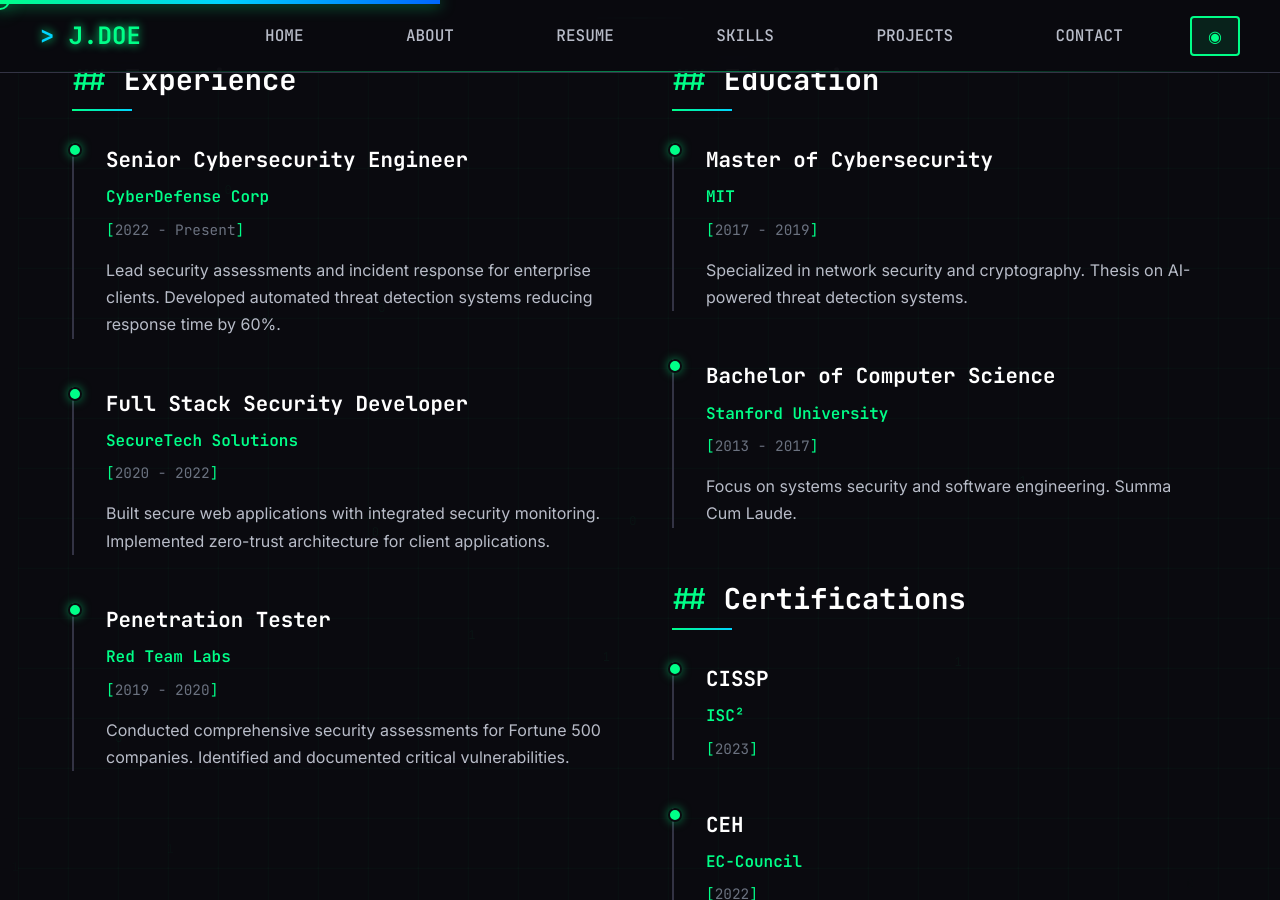
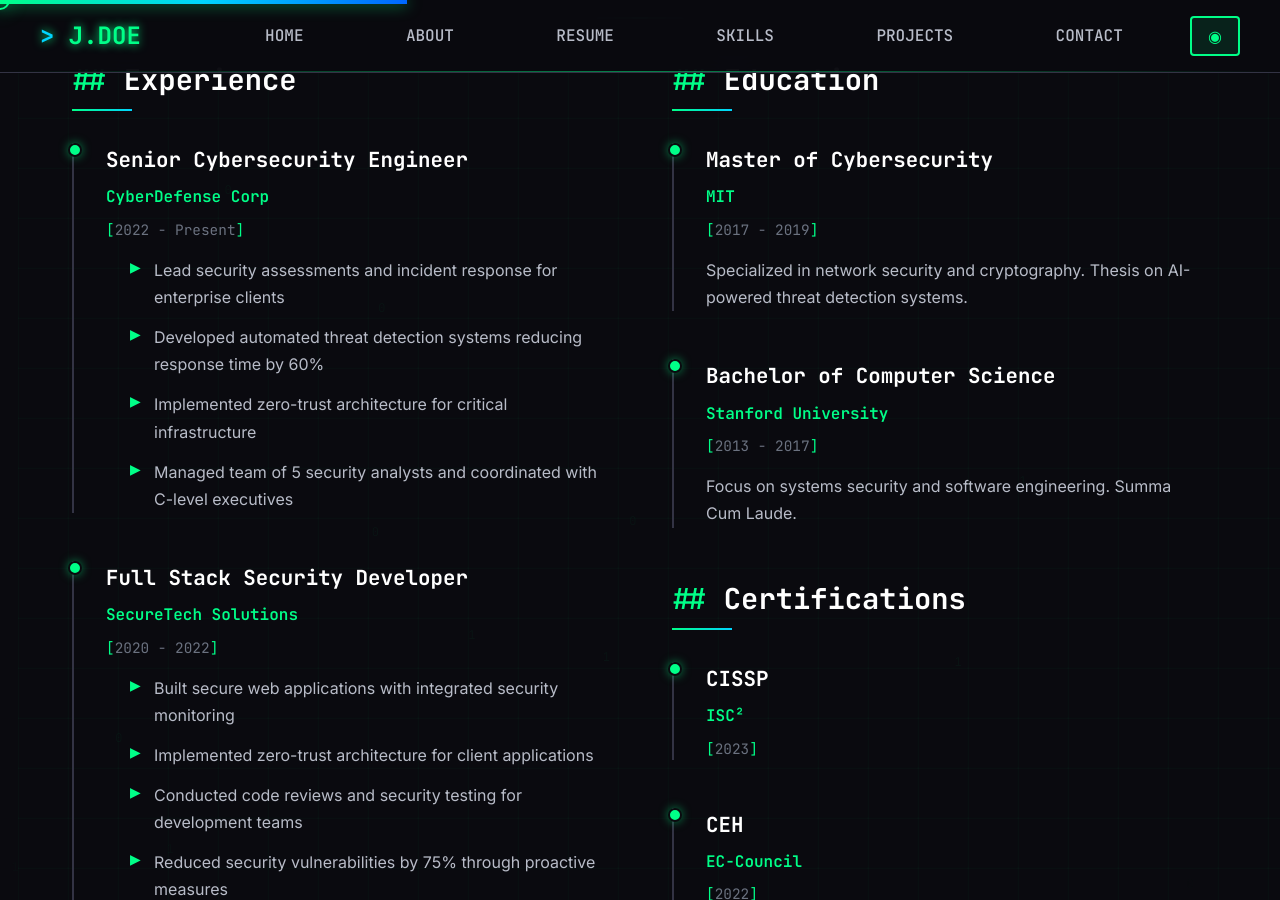
Before and after one commit to realnamesareboring/jekyll-and-hire, a Jekyll site: the page built from index.html, in a window 1280 px wide and 900 px high, scrolled down 1773 px. Built offline with Jekyll 4.4.1, drawn with Linux system fonts in a browser that asks for light colours; some of the changed text lies outside the part shown.

Commit message:
Updated portfolio YAML

```diff
--- a/_data/portfolio.yml
+++ b/_data/portfolio.yml
@@ -1,4 +1,4 @@
-# Personal Information - Matches template.html exactly
+# Personal Information - Original Template Data
 personal:
   name: "JOHN DOE"
   title: "Cybersecurity Engineer & Full Stack Developer"
@@ -15,7 +15,7 @@
     - "When I'm not hunting vulnerabilities or coding, you'll find me contributing to security research, participating in CTF competitions, or exploring the latest in AI and machine learning."
     - "I believe in proactive security measures and clean, documented code. Every line matters when you're protecting critical systems."
 
-# Navigation - Matches template.html
+# Navigation
 navigation:
   - label: "HOME"
     href: "#home"
@@ -30,33 +30,48 @@
   - label: "CONTACT"
     href: "#contact"
 
-# Experience - Matches template.html
+# Experience - Original Template Data with Bullet Points
 experience:
   - title: "Senior Cybersecurity Engineer"
     company: "CyberDefense Corp"
     period: "2022 - Present"
-    description: "Lead security assessments and incident response for enterprise clients. Developed automated threat detection systems reducing response time by 60%."
+    description:
+      - "Lead security assessments and incident response for enterprise clients"
+      - "Developed automated threat detection systems reducing response time by 60%"
+      - "Implemented zero-trust architecture for critical infrastructure"
+      - "Managed team of 5 security analysts and coordinated with C-level executives"
+
   - title: "Full Stack Security Developer"
     company: "SecureTech Solutions"
     period: "2020 - 2022"
-    description: "Built secure web applications with integrated security monitoring. Implemented zero-trust architecture for client applications."
+    description:
+      - "Built secure web applications with integrated security monitoring"
+      - "Implemented zero-trust architecture for client applications"
+      - "Conducted code reviews and security testing for development teams"
+      - "Reduced security vulnerabilities by 75% through proactive measures"
+
   - title: "Penetration Tester"
     company: "Red Team Labs"
     period: "2019 - 2020"
-    description: "Conducted comprehensive security assessments for Fortune 500 companies. Identified and documented critical vulnerabilities."
+    description:
+      - "Conducted comprehensive security assessments for Fortune 500 companies"
+      - "Identified and documented critical vulnerabilities in web applications"
+      - "Performed social engineering assessments and physical security testing"
+      - "Created detailed remediation reports for executive leadership"
 
-# Education - Matches template.html
+# Education - Original Template Data
 education:
   - degree: "Master of Cybersecurity"
     institution: "MIT"
     period: "2017 - 2019"
     description: "Specialized in network security and cryptography. Thesis on AI-powered threat detection systems."
+
   - degree: "Bachelor of Computer Science"
     institution: "Stanford University"
     period: "2013 - 2017"
     description: "Focus on systems security and software engineering. Summa Cum Laude."
 
-# Certifications - Matches template.html
+# Certifications - Original Template Data
 certifications:
   - name: "CISSP"
     issuer: "ISC²"
@@ -65,7 +80,7 @@
     issuer: "EC-Council"
     year: "2022"
 
-# Skills - Exactly matches template.html skill cards
+# Skills - Original Template Data
 skills:
   - category: "Security Operations"
     icon: "🛡️"
@@ -75,6 +90,7 @@
       - "Incident Response"
       - "Threat Hunting"
       - "Forensics"
+
   - category: "Penetration Testing"
     icon: "🎯"
     tags:
@@ -83,6 +99,7 @@
       - "Nmap"
       - "OWASP"
       - "Social Engineering"
+
   - category: "Development"
     icon: "⚡"
     tags:
@@ -91,6 +108,7 @@
       - "React"
       - "Node.js"
       - "TypeScript"
+
   - category: "Cloud Security"
     icon: "☁️"
     tags:
@@ -99,6 +117,7 @@
       - "Docker"
       - "Kubernetes"
       - "Terraform"
+
   - category: "Cryptography"
     icon: "🔐"
     tags:
@@ -107,6 +126,7 @@
       - "Encryption"
       - "Digital Signatures"
       - "Key Management"
+
   - category: "Compliance"
     icon: "📋"
     tags:
@@ -116,7 +136,7 @@
       - "GDPR"
       - "HIPAA"
 
-# Projects - Exactly matches template.html project cards
+# Projects - Original Template Data
 projects:
   - title: "ThreatHunter AI"
     icon: "🤖"
@@ -127,6 +147,7 @@
         url: "#"
       - label: "GitHub"
         url: "#"
+
   - title: "SecureVault"
     icon: "🔒"
     description: "End-to-end encrypted password manager with zero-knowledge architecture and biometric authentication integration."
@@ -135,6 +156,7 @@
         url: "#"
       - label: "GitHub"
         url: "#"
+
   - title: "PenTest Toolkit"
     icon: "🛠️"
     description: "Comprehensive penetration testing framework with automated vulnerability scanning and reporting capabilities."
@@ -142,7 +164,7 @@
       - label: "GitHub"
         url: "#"
 
-# SEO - For Jekyll optimization
+# SEO - Original Template Data
 seo:
   title: "JOHN DOE - Cybersecurity Engineer & Full Stack Developer"
   description: "Cybersecurity Engineer and Full Stack Developer specializing in threat detection, penetration testing, and secure application development."
```
